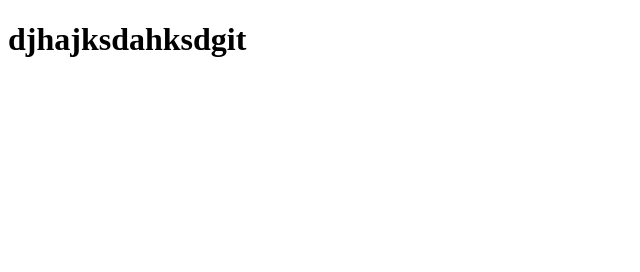
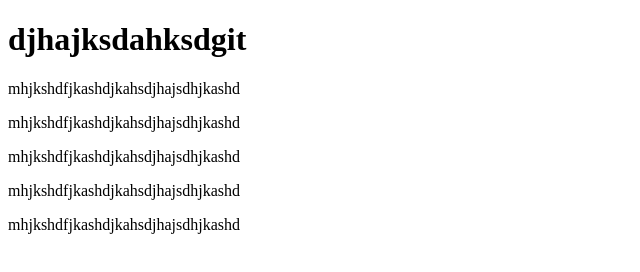
Before and after one commit to Saq-Khan/test, a plain HTML site: page index.html in a window 1280 px wide. Shown: the whole page, without its empty margins (0-640 px from the left). Drawn offline with Linux system fonts and the light colour scheme.

Commit message:
secondary branch first commit

```diff
--- a/index.html
+++ b/index.html
@@ -7,5 +7,10 @@
 </head>
 <body>
     <h1>djhajksdahksdgit </h1>
+    <p>mhjkshdfjkashdjkahsdjhajsdhjkashd</p>
+    <p>mhjkshdfjkashdjkahsdjhajsdhjkashd</p>
+    <p>mhjkshdfjkashdjkahsdjhajsdhjkashd</p>
+    <p>mhjkshdfjkashdjkahsdjhajsdhjkashd</p>
+    <p>mhjkshdfjkashdjkahsdjhajsdhjkashd</p>
 </body>
 </html>
```
